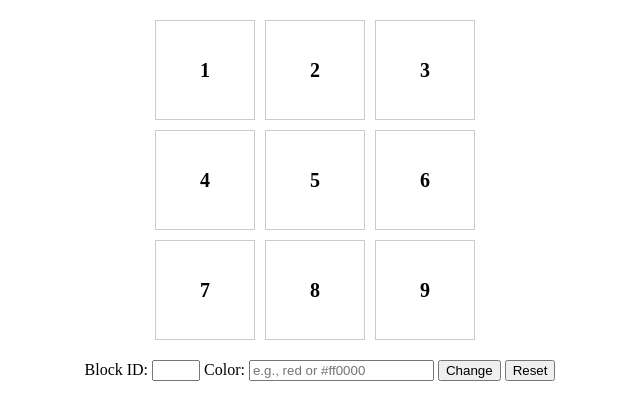
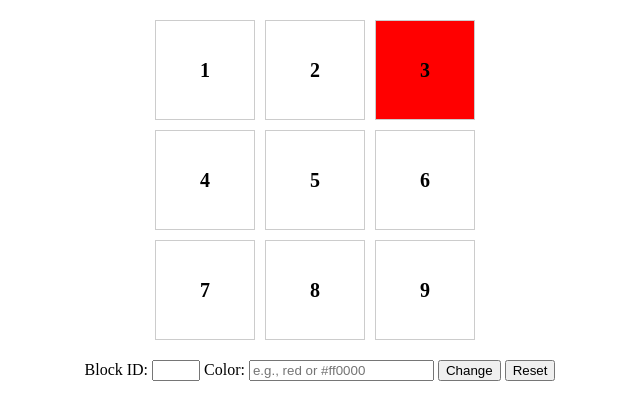
Before and after one commit to acciojob/Replit-Asian-Paints-Jef-king, a website: page main.html in a window 1280 px wide. Shown: the whole page, without its empty margins (320-960 px from the left). Drawn offline with Linux system fonts and the light colour scheme.

Commit message:
created a submission

```diff
--- a/styles.css
+++ b/styles.css
@@ -6,8 +6,8 @@
             margin: 20px auto;
             width: 330px;
         }
-div#3.grid-item{
-	background-color:rgb(255, 0, 0)!important;
+.grid-container>div:nth-child(3){
+	background-color:#ff0000 !important;
 }
 
         .grid-item {
```
